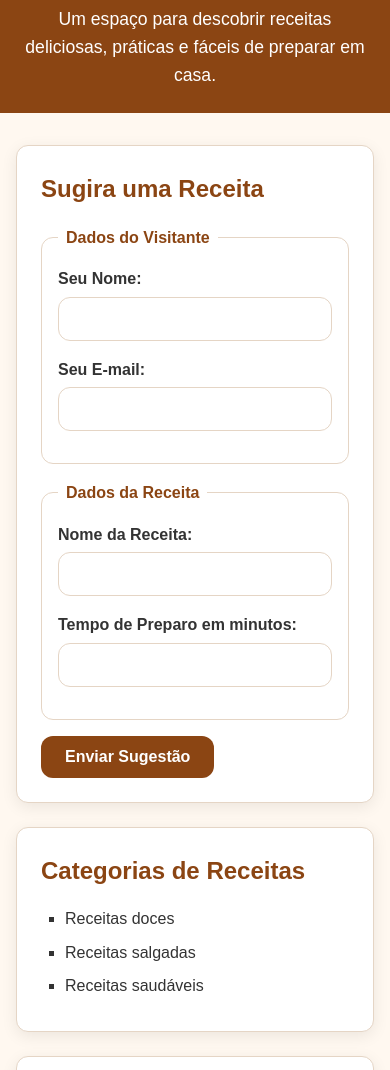
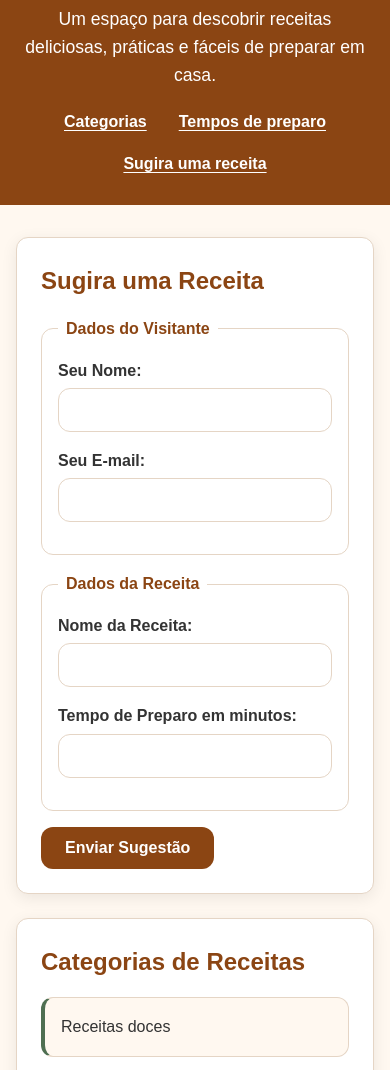
Before and after one commit to msillva-dev/projeto-integrador-frontend-marcelobsilva, a plain HTML site: page index.html in a window 390 px wide. Shown: the part 155-1225 px from the top of the page. Drawn offline with Linux system fonts and the light colour scheme.

Commit message:
feat: adiciona menu com flexbox e grade responsiva de categorias

```diff
--- a/css/style.css
+++ b/css/style.css
@@ -239,3 +239,57 @@ footer {
     margin-top: 2rem;
     font-size: 0.9rem;
 }
+
+/* Aula 07 - Menu principal com Flexbox */
+
+.menu-principal ul {
+    display: flex;
+    flex-wrap: wrap;
+    justify-content: center;
+    gap: 0.5rem 1rem;
+    margin: 1rem 0 0;
+    padding: 0;
+    list-style: none;
+}
+
+.menu-principal a,
+.menu-principal a:visited {
+    display: inline-block;
+    padding: 0.25rem 0.5rem;
+    color: var(--cor-card);
+    font-weight: bold;
+    text-decoration: underline;
+    text-underline-offset: 0.2em;
+}
+
+.menu-principal a:hover,
+.menu-principal a:focus-visible {
+    background-color: var(--cor-fundo);
+    color: var(--cor-primaria);
+    border-radius: 0.25rem;
+}
+
+.menu-principal a:focus-visible {
+    outline: 2px solid var(--cor-card);
+    outline-offset: 3px;
+}
+
+.card .grade-receitas {
+    display: grid;
+    grid-template-columns: repeat(auto-fit, minmax(min(100%, 200px), 1fr));
+    gap: 1rem;
+    padding: 0;
+    list-style: none;
+}
+
+.grade-receitas li {
+    margin: 0;
+    padding: 1rem;
+    background-color: var(--cor-fundo);
+    border: 1px solid var(--cor-borda);
+    border-radius: var(--raio);
+}
+
+.grade-receitas > li:first-child {
+    border-left: 4px solid var(--cor-destaque);
+}
--- a/index.html
+++ b/index.html
@@ -16,12 +16,20 @@
         <h1>Sabores & Receitas</h1>
 
         <p>Um espaço para descobrir receitas deliciosas, práticas e fáceis de preparar em casa.</p>
+
+        <nav class="menu-principal" aria-label="Menu principal">
+            <ul>
+                <li><a href="#categorias">Categorias</a></li>
+                <li><a href="#tempos-preparo">Tempos de preparo</a></li>
+                <li><a href="#sugestao">Sugira uma receita</a></li>
+            </ul>
+        </nav>
+
     </header>
 
     <main>
-        <section>
             <section class="card">
-            <h2>Sugira uma Receita</h2>
+            <h2 id="sugestao">Sugira uma Receita</h2>
 
             <form>
                 <fieldset>
@@ -43,21 +51,19 @@
             </form>
         </section>
 
-        <section>
             <section class="card">
-            <h2>Categorias de Receitas</h2>
+            <h2 id="categorias">Categorias de Receitas</h2>
 
-            <ul>
+            <ul class="grade-receitas">
                 <li>Receitas doces</li>
                 <li>Receitas salgadas</li>
                 <li>Receitas saudáveis</li>
             </ul>
 
         </section>
-        <section>
 
             <section class="card">
-            <h2>Receita e tempo de preparo</h2>
+          <h2 id="tempos-preparo">Receita e tempo de preparo</h2>
 
             <table>
                 <tr>
@@ -97,7 +103,6 @@
 </canvas>
 
         </section>
-        <section>
             <section class="card">
             <h2>Inspirações Culinárias</h2>
 
@@ -117,7 +122,7 @@
     height="64"
     role="img"
     aria-labelledby="titulo-selo"
-
+    class="selo-receita"
 >
     <title id="titulo-selo">Receita testada</title>
 
@@ -160,7 +165,6 @@
             <img src="assets/images/Bolo-de-chocolate.png" alt="Bolo de Chocolate" width="350" height="200">
         </section>
 
-                   <section>
                     <section class="card">
             <h2>Vídeo: preparo de bolo de chocolate</h2>
 
```
